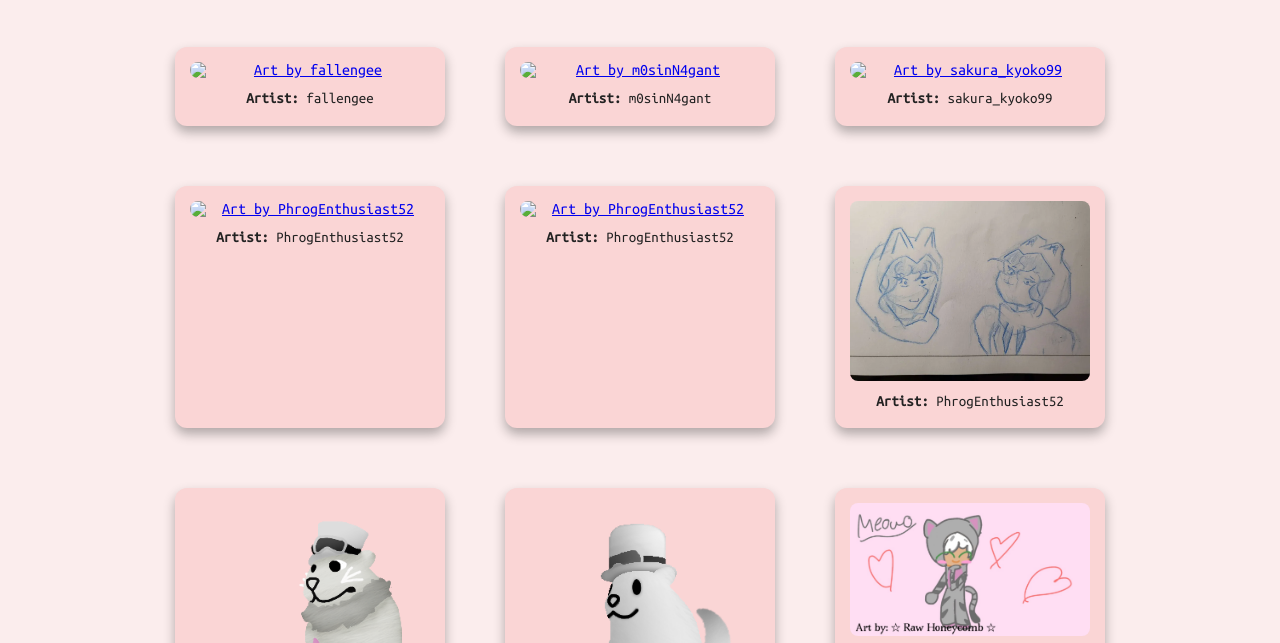
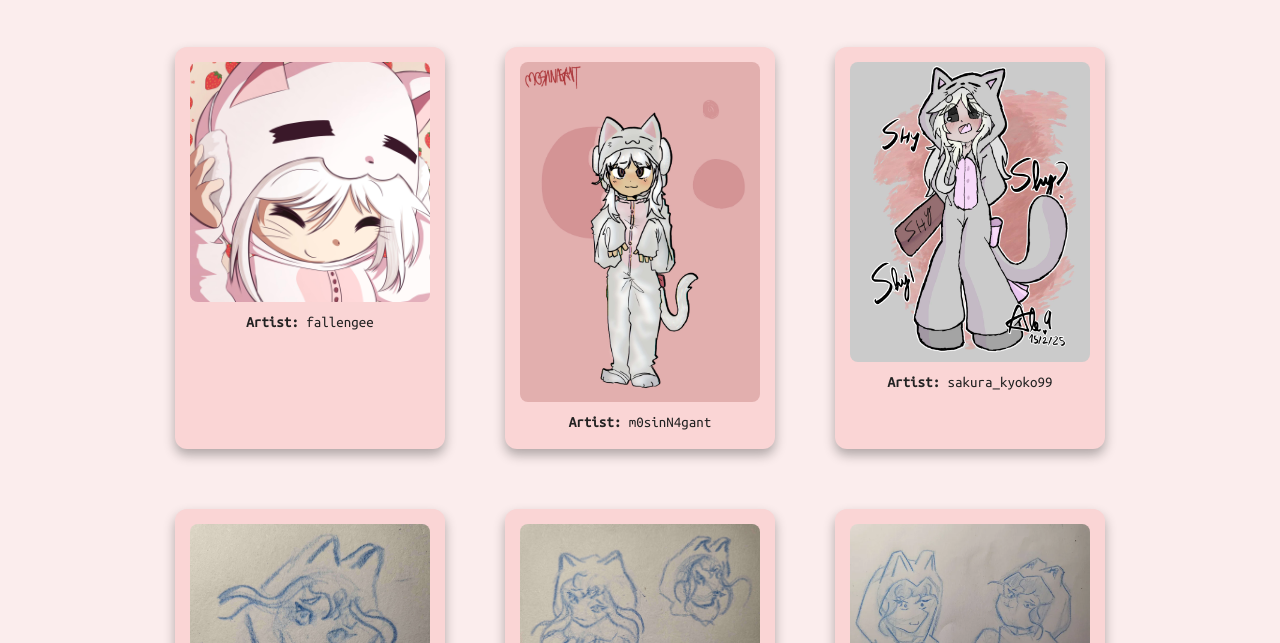
Before and after one commit to meowonality/cat, a plain HTML site: page index.html in a window 1280 px wide. Shown: the part 140-783 px from the top of the page. Drawn offline with Linux system fonts and the light colour scheme.

Commit message:
Update index.html

```diff
--- a/index.html
+++ b/index.html
@@ -137,36 +137,36 @@
   <div class="gallery">
 
     <div class="art-card">
-      <a href="images/fallengee2.jpeg" target="_blank">
-        <img src="images/fallengee2.jpeg" alt="Art by fallengee">
+      <a href="images/fallengee.png" target="_blank">
+        <img src="images/fallengee.png" alt="Art by fallengee">
       </a>
       <p><b>Artist:</b> fallengee</p>
     </div>
 
     <div class="art-card">
-      <a href="images/m0sinn4gant.jpeg" target="_blank">
-        <img src="images/m0sinn4gant.jpeg" alt="Art by m0sinN4gant">
+      <a href="images/m0sinn4gant.png" target="_blank">
+        <img src="images/m0sinn4gant.png" alt="Art by m0sinN4gant">
       </a>
       <p><b>Artist:</b> m0sinN4gant</p>
     </div>
 
     <div class="art-card">
-      <a href="images/sakura_kyoko99.jpeg" target="_blank">
-        <img src="images/sakura_kyoko99.jpeg" alt="Art by sakura_kyoko99">
+      <a href="images/sakurakyoko99.png" target="_blank">
+        <img src="images/sakurakyoko99.png" alt="Art by sakura_kyoko99">
       </a>
       <p><b>Artist:</b> sakura_kyoko99</p>
     </div>
 
     <div class="art-card">
-      <a href="images/phrogenthusiast52.jpeg" target="_blank">
-        <img src="images/phrogenthusiast52.jpeg" alt="Art by PhrogEnthusiast52">
+      <a href="images/phrogenthusiast52.png" target="_blank">
+        <img src="images/phrogenthusiast52.png" alt="Art by PhrogEnthusiast52">
       </a>
       <p><b>Artist:</b> PhrogEnthusiast52</p>
     </div>
 
     <div class="art-card">
-      <a href="images/phrogenthusiast52_1.jpeg" target="_blank">
-        <img src="images/phrogenthusiast52_1.jpeg" alt="Art by PhrogEnthusiast52">
+      <a href="images/phrogenthusiast52_1.png" target="_blank">
+        <img src="images/phrogenthusiast52_1.png" alt="Art by PhrogEnthusiast52">
       </a>
       <p><b>Artist:</b> PhrogEnthusiast52</p>
     </div>
@@ -228,8 +228,8 @@
     </div>
 
     <div class="art-card">
-      <a href="images/maurovgo7827716.jpeg" target="_blank">
-        <img src="images/maurovgo7827716.jpeg" alt="Art by maurovgo78_27716">
+      <a href="images/maurovgo7827716.png" target="_blank">
+        <img src="images/maurovgo7827716.png" alt="Art by maurovgo78_27716">
       </a>
       <p><b>Artist:</b> maurovgo78_27716</p>
     </div>
```
